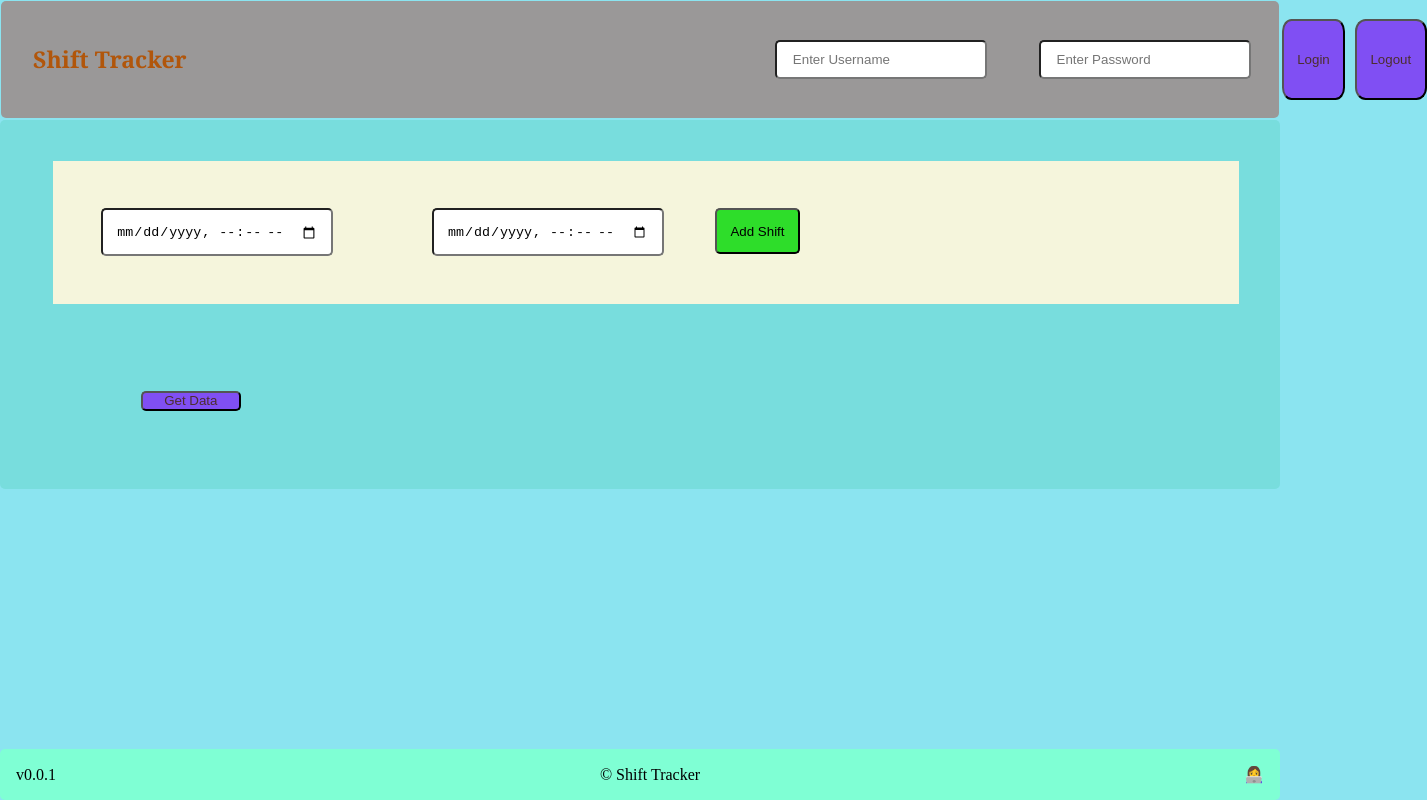
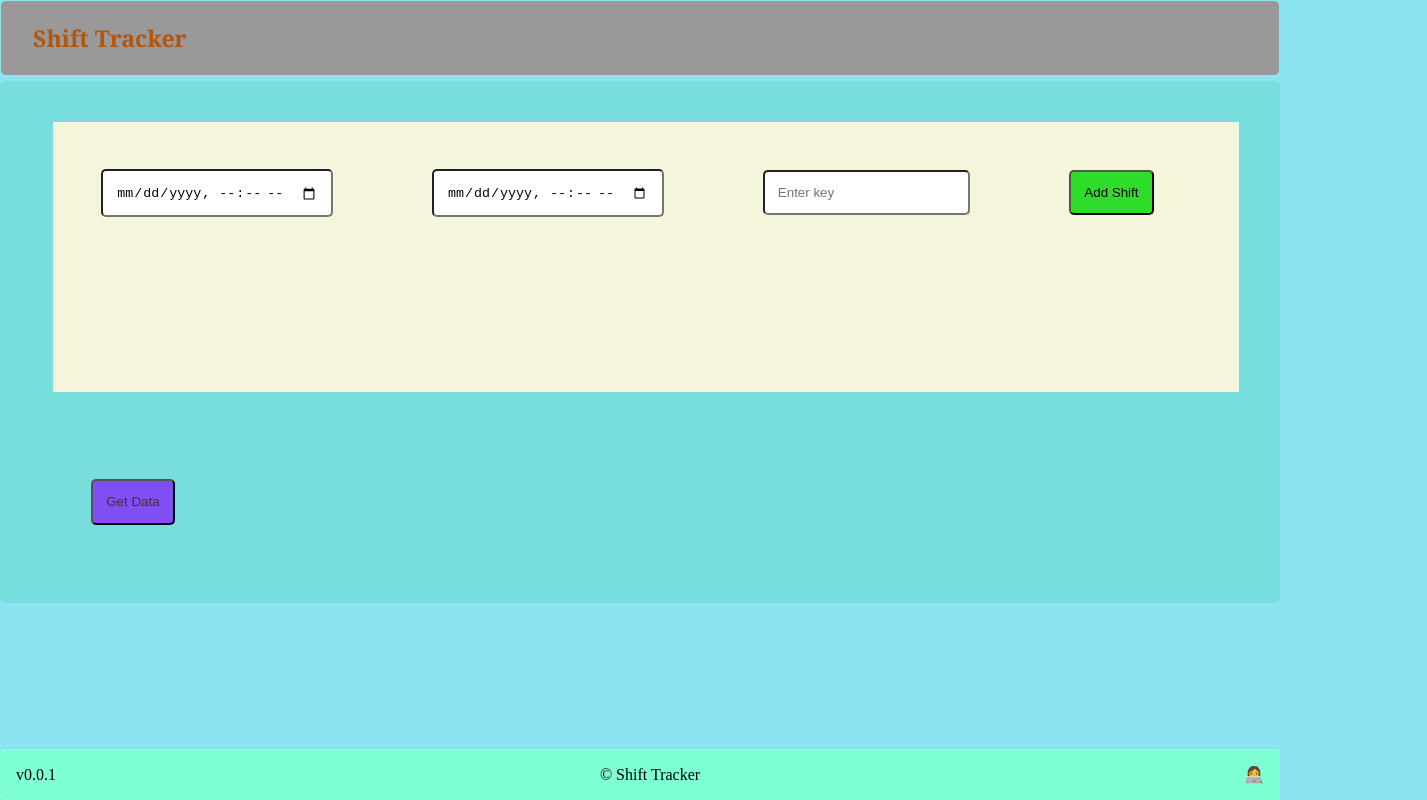
Before and after one commit to dmahana/shift-tracker, a plain HTML site: page src/index.html in a window 1280 px wide. Shown: the whole page, 1427 px wide, since content can reach past the window. Drawn offline with nearby package versions, Linux system fonts and the light colour scheme.

Commit message:
input key validation (#1)
* add input key validation

* update layout

* add margin to button

* change get data button layout

* update keys function

```diff
--- a/src/index.html
+++ b/src/index.html
@@ -5,7 +5,7 @@
     <meta charset="UTF-8">
     <meta name="viewport" content="width=device-width, initial-scale=1.0">
     <link rel="shortcut icon" href="./icon.svg">
-    <title>mySupabaseApp</title>
+    <title>ShiftTracker</title>
     <link rel="stylesheet" href="./main.css">
     <link href="https://unpkg.com/gridjs/dist/theme/mermaid.min.css" rel="stylesheet" />
     <script src="https://unpkg.com/@supabase/supabase-js@2"></script>
@@ -15,13 +15,6 @@
     <header>
         <nav class="navbar">
             <p class="logo"><a href="./index.html">Shift Tracker</a></p>
-            <div class="log">
-                <input type="text" placeholder="Enter Username" id="username">
-                <input type="password" placeholder="Enter Password" id="password">
-                <button class="btnlog" onclick="fnLogin()">Login</button>
-                <button class="btnlog" onclick="fnLogout()">Logout</button>
-            </div>
-
         </nav>
     </header>
 
@@ -30,6 +23,7 @@
             <div class="addItem" id="addItem">
                 <input type="datetime-local" name="start_time" id="start_time">
                 <input type="datetime-local" name="end_time" id="end_time">
+                <input type="text" name="key" id="key" placeholder="Enter key">
                 <button type="button" onclick="addSupabaseItem()">Add Shift</button>
                 <div class="addItemResult" id="addItemResult"></div>
             </div>
--- a/src/main.css
+++ b/src/main.css
@@ -14,7 +14,7 @@ body {
 header {
     padding: 1px;
     margin: 0px;
-    height: 10%;
+    height: 10vh;
 }
 
 .navbar {
@@ -47,33 +47,6 @@ header {
 .logo a:hover {
     cursor: pointer;
     color: hsl(27, 89%, 68%);
-}
-
-.log {
-    display: flex;
-    justify-content: space-around;
-    margin: 1%;
-}
-
-.log input {
-    padding: 2% 3%;
-    border-radius: 5px;
-    margin: 5%;
-}
-
-.btnlog {
-    color: hsl(0, 25%, 24%);
-    margin-right: 1rem;
-    background-color: hsl(258, 87%, 63%);
-    border-radius: 15%;
-    padding: 1em;
-    margin: 5px;
-}
-
-.btnlog:hover {
-    cursor: pointer;
-    color: hsl(0, 25%, 54%);
-    background-color: hsl(258, 87%, 83%);
 }
 
 main {
@@ -109,17 +82,21 @@ main {
     padding: 1em 1em;
     background-color: hsla(120, 93%, 44%, 0.836);
     border-radius: 5px;
+    margin: 4% 4%;
+}
+
+#addItemResult{
+    align-self: center;
+    padding: 1em 1em;
+    margin: 4% 4%;
 }
 
 #getData {
     color: hsl(0, 25%, 24%);
     background-color: hsl(258, 87%, 63%);
-    height: 20px;
-    width: 100px;
-    margin: 5% 10%;
+    margin: 5% 6%;
     border-radius: 5px;
-    align-content: center;
-    justify-content: center;
+    padding: 1em 1em;
 }
 
 #getData:hover {
@@ -135,6 +112,7 @@ main {
     margin-top: auto;
     padding: 1em 1em;
     border-radius: 5px;
+    position: sticky;
 }
 
 .footcontainer {
--- a/src/main.js
+++ b/src/main.js
@@ -4,36 +4,34 @@ const supbaseUrl = "https://vnkmsolriwnyfumugehk.supabase.co";
 const supabaseApiKey = "eyJhbGciOiJIUzI1NiIsInR5cCI6IkpXVCJ9.eyJpc3MiOiJzdXBhYmFzZSIsInJlZiI6InZua21zb2xyaXdueWZ1bXVnZWhrIiwicm9sZSI6ImFub24iLCJpYXQiOjE3MTYwMTkwNzAsImV4cCI6MjAzMTU5NTA3MH0.9CV9KEzuGaWs6yQ44M8HkhVMMjJCmPa0YY_gK3cLV8A";
 const supabaseClient = supabase.createClient(supbaseUrl, supabaseApiKey);
 
-async function fnLogin() {
-    let login = false;
-    const userNameElement = document.getElementById("username");
-    const passwordElement = document.getElementById("password");
-    const responseElement = document.getElementById("response");
+async function getValidKeys() {
+    let result = []
+    const { data, error } = await supabaseClient.from('userkeys').select();
 
-    const { data, error } = await supabaseClient.from('userkeys').select();
-    userName = userNameElement.value;
-    password = passwordElement.value;
     if (error) {
-        responseElement.innerText = "Failed to read user keys";
+        return result.push("mahana");
+    }
+    for (let i = 0; i < data.length; i++) {
+        _element = data[i];
+        result.push(_element.user_key);
     }
 
-    for (let i = 0; i < data.length; i++) {
-        _element = data[i];
-        if (userName === _element.user_name & password === _element.user_key) {
-            login = true;
-            document.cookie = "userName=" + userName;
-        }
-    }
+    return result;
 }
 
-function fnLogout() {
-    mainContainer.style.display = "none";
-}
+
 
 let one_hour = 1000 * 60 * 60;
 
 async function addSupabaseItem() {
+    const validKeys = await getValidKeys();
     let addItemResultElement = document.getElementById("addItemResult");
+    let keyElement = document.getElementById("key");
+
+    if (!validKeys.includes(keyElement.value)) {
+        addItemResultElement.innerText = "Invalid Key!!!!";
+
+    } else {
 
         let start_time_value = document.getElementById("start_time").value;
         let end_time_value = document.getElementById("end_time").value;
@@ -53,6 +51,8 @@ async function addSupabaseItem() {
         } else {
             console.log(error)
             addItemResultElement.innerText = "Unable to add item | " + error.message;
+        }
+
     }
 }
 
```
Lines whose indentation alone changed are shown as unchanged.
